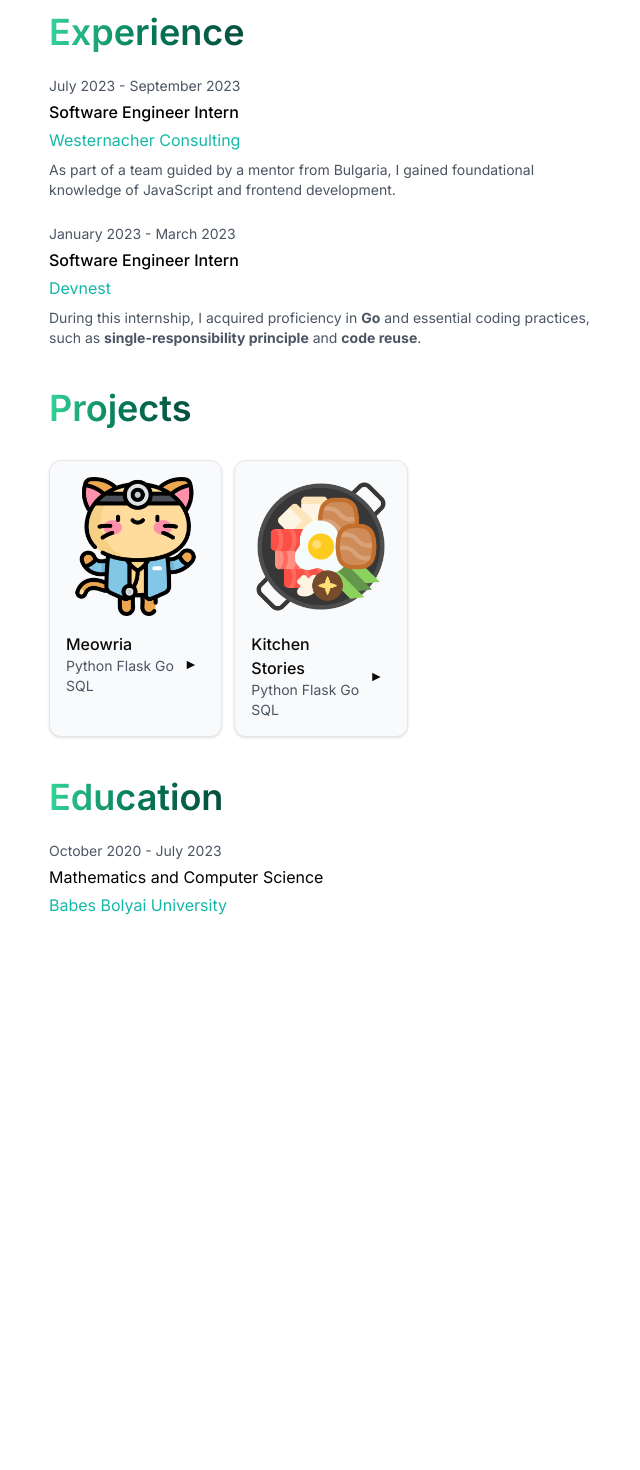
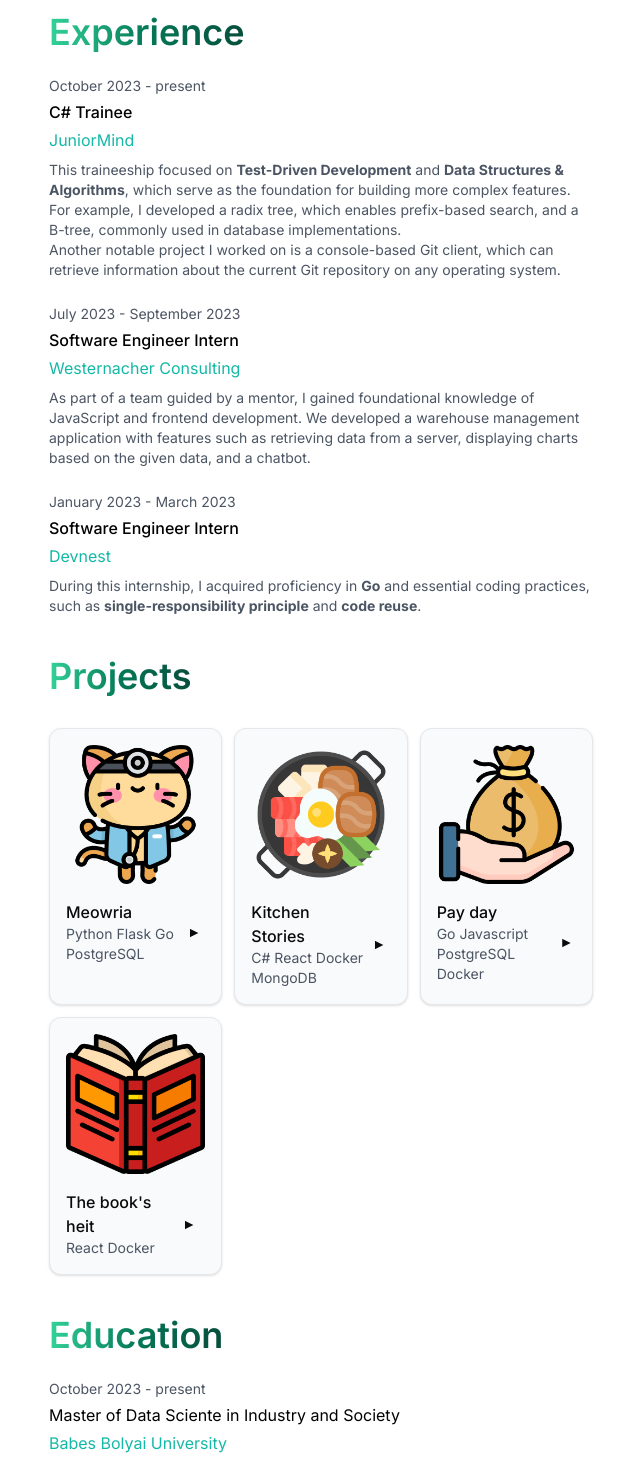
Before and after one commit to andreeabrindea/PortofolioWebsite, a Next.js app: page / in a window 1280 px wide. Shown: the part 620-2090 px from the top of the page, without its empty margins (319-959 px from the left). Before the commit the page ends 1617 px from the top, so only its background shows below. Built offline with nearby package versions, Linux system fonts and the light colour scheme.

Commit message:
add more projects, experience from juniorMind & master

```diff
--- a/app/page.tsx
+++ b/app/page.tsx
@@ -10,6 +10,8 @@ import { SiLeetcode } from "react-icons/si";
 import { Card, CardContent } from "../components/ui/card";
 import meowria from '../public/kitty.png';
 import kitchenStories from '../public/hot-pot.png';
+import payday from '../public/salary.png';
+import book from '../public/book.png';
 
 export default function Home() {
   return (
@@ -78,6 +80,18 @@ export default function Home() {
               <h2 className='text-3xl font-semibold text-4xl font-bold bg-gradient-to-r from-emerald-400 via-emerald-700 to-emerald-900
               dark:bg-gradient-to-r dark:from-emerald-900 dark:via-emerald-700 dark:to-emerald-500 bg-clip-text text-transparent inline-block'>
                 Experience</h2>
+                <div className='space-y-2'>
+                <div className="flex items-center justify-between">
+                  <div className='space-y-1'>
+                    <p className='text-sm text-gray-600 dark:text-gray-400'>October 2023 - present</p>
+                    <p className='font-medium'>C# Trainee</p>
+                    <p className='text-teal-500'>JuniorMind</p>
+                  </div>
+                </div>
+                <p className='text-gray-600 dark:text-gray-400 text-sm'>This traineeship focused on <b>Test-Driven Development</b> and <b>Data Structures & Algorithms</b>, which serve as the foundation for building more complex features.
+                  For example, I developed a radix tree, which enables prefix-based search, and a B-tree, commonly used in database implementations. <br/>
+                  Another notable project I worked on is a console-based Git client, which can retrieve information about the current Git repository on any operating system.</p>
+              </div>
               <div className='space-y-2'>
                 <div className="flex items-center justify-between">
                   <div className='space-y-1'>
@@ -86,7 +100,8 @@ export default function Home() {
                     <p className='text-teal-500'>Westernacher Consulting</p>
                   </div>
                 </div>
-                <p className='text-gray-600 dark:text-gray-400 text-sm'>As part of a team guided by a mentor from Bulgaria, I gained foundational knowledge of JavaScript and frontend development.</p>
+                <p className='text-gray-600 dark:text-gray-400 text-sm'>As part of a team guided by a mentor, I gained foundational knowledge of JavaScript and frontend development.
+                   We developed a warehouse management application with features such as retrieving data from a server, displaying charts based on the given data, and a chatbot.</p>
               </div>
               <div className='space-y-2'>
                 <div className="flex items-center justify-between">
@@ -114,7 +129,7 @@ export default function Home() {
                     <div className="flex items-center justify-between">
                       <div>
                         <h3 className='font-medium'>Meowria</h3>
-                        <p className='text-sm text-gray-600 dark:text-gray-400'>Python Flask Go SQL</p>
+                        <p className='text-sm text-gray-600 dark:text-gray-400'>Python Flask Go PostgreSQL</p>
                       </div>
                       <Button variant="ghost" size="icon"><a href='https://queen-meowria.netlify.app/'>►</a></Button>
                     </div>
@@ -126,12 +141,36 @@ export default function Home() {
                     <div className="flex items-center justify-between">
                       <div>
                         <h3 className='font-medium'>Kitchen Stories</h3>
-                        <p className='text-sm text-gray-600 dark:text-gray-400'>Python Flask Go SQL</p>
+                        <p className='text-sm text-gray-600 dark:text-gray-400'> C# React Docker MongoDB</p>
                       </div>
-                      <Button variant="ghost" size="icon"><a href="https://my-kitchen-stories.netlify.app/home">►</a></Button>
+                      <Button variant="ghost" size="icon"><a href="https://github.com/andreeabrindea/KitchenStories-FE">►</a></Button>
                     </div>
                   </CardContent>
                 </Card>
+                <Card className='bg-gray-50 dark:bg-zinc-900 border-gray-200 dark:border-zinc-800 transition-transform duration-300 hover:scale-105 cursor-pointer'>
+                  <CardContent className='p-4'>
+                      <Image src={payday} alt='salary' className='rounded-lf mb-4'/>
+                      <div className="flex items-center justify-between">
+                        <div>
+                          <h3 className='font-medium'>Pay day</h3>
+                          <p className='text-sm text-gray-600 dark:text-gray-400'>Go Javascript PostgreSQL Docker</p>
+                        </div>
+                        <Button variant="ghost" size="icon"><a href="https://till-pay-day.netlify.app/">►</a></Button>
+                      </div>
+                    </CardContent>
+                  </Card>
+                  <Card className='bg-gray-50 dark:bg-zinc-900 border-gray-200 dark:border-zinc-800 transition-transform duration-300 hover:scale-105 cursor-pointer'>
+                  <CardContent className='p-4'>
+                      <Image src={book} alt='book' className='rounded-lf mb-4'/>
+                      <div className="flex items-center justify-between">
+                        <div>
+                          <h3 className='font-medium'>The book's heit</h3>
+                          <p className='text-sm text-gray-600 dark:text-gray-400'>React Docker</p>
+                        </div>
+                        <Button variant="ghost" size="icon"><a href="https://thebooksheit.netlify.app/">►</a></Button>
+                      </div>
+                    </CardContent>
+                  </Card>
               </div>
           </motion.section>
           <motion.section
@@ -145,8 +184,17 @@ export default function Home() {
               <div className="space-y-2">
                 <div className="flex items-center justify-between">
                   <div className="space-y-1">
+                    <p className='text-sm text-gray-600 dark:text-gray-400'>October 2023 - present</p>
+                    <p>Master of Data Sciente in Industry and Society</p>
+                    <p className='text-teal-500'>Babes Bolyai University</p>
+                  </div>
+                </div>
+              </div>
+              <div className="space-y-2">
+                <div className="flex items-center justify-between">
+                  <div className="space-y-1">
                     <p className='text-sm text-gray-600 dark:text-gray-400'>October 2020 - July 2023</p>
-                    <p>Mathematics and Computer Science</p>
+                    <p>Bachelor of Mathematics and Computer Science</p>
                     <p className='text-teal-500'>Babes Bolyai University</p>
                   </div>
                 </div>
```
Also changed, not shown: public/book.png (added), public/salary.png (added).
